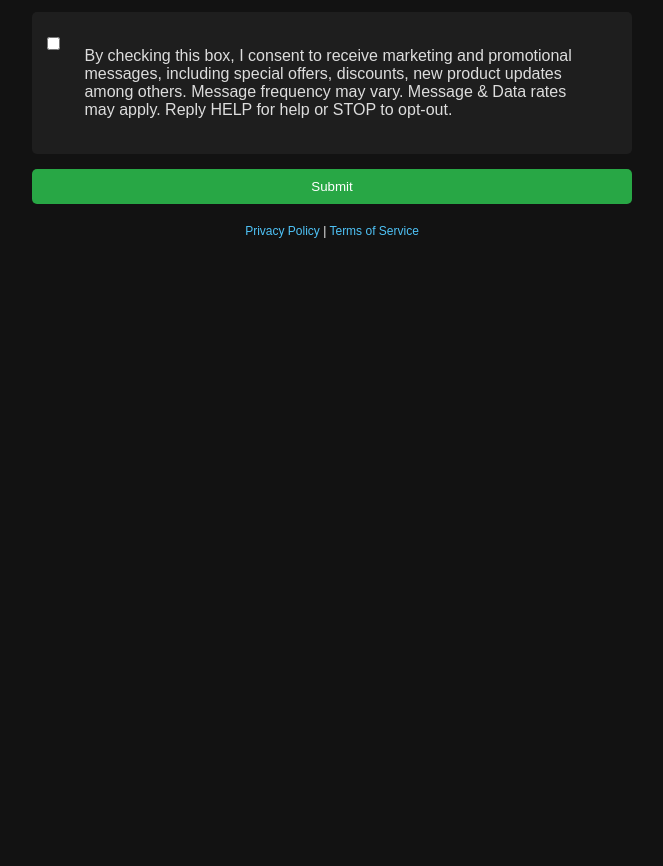
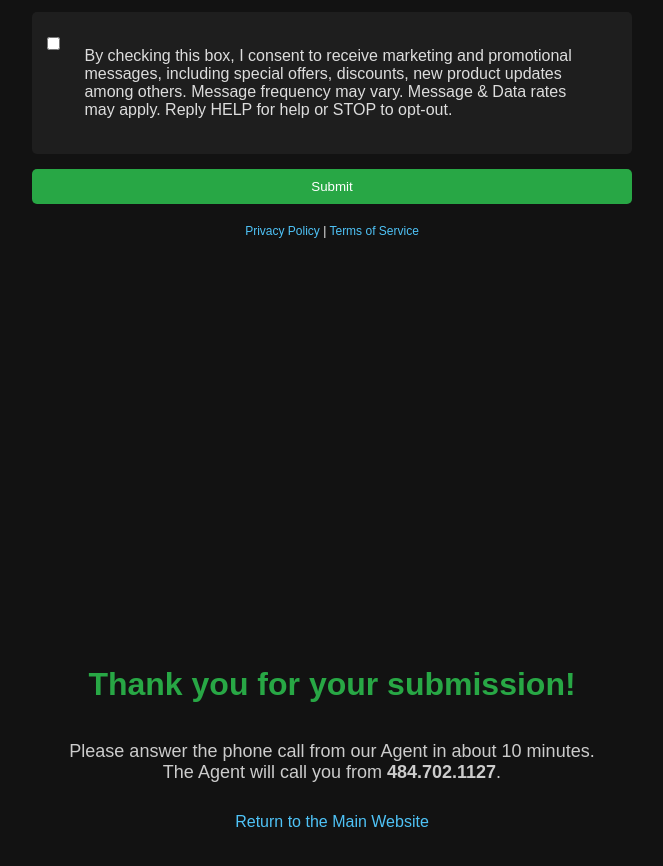
Before and after one commit to DavidMCinema/QuantumResonance, a website: page index.html in a window 1280 px wide. Shown: the part 726-1592 px from the top of the page, without its empty margins (308-971 px from the left). Before the commit the page ends 1024 px from the top, so only its background shows below. Drawn offline with Linux system fonts and the light colour scheme.

Commit message:
Update index.html

```diff
--- a/index.html
+++ b/index.html
@@ -8,10 +8,16 @@
       background-color: #121212;
       color: #f5f5f5;
       font-family: Arial, sans-serif;
+      margin: 0;
+      padding: 0;
+    }
+
+    #form-container {
       max-width: 600px;
       margin: 40px auto;
       padding: 20px;
     }
+
     input, label, button {
       display: block;
       width: 100%;
@@ -20,61 +26,98 @@
       border: none;
       border-radius: 5px;
     }
+
     input[type="checkbox"] {
       width: auto;
       display: inline-block;
       margin-right: 10px;
     }
+
     label.checkbox-label {
       display: inline-block;
       width: 90%;
       vertical-align: top;
       color: #ddd;
     }
+
     .checkbox-wrapper {
       background: #1e1e1e;
       padding: 15px;
       border-radius: 5px;
       margin-bottom: 15px;
     }
+
     input[type="text"], input[type="email"], input[type="tel"], input[type="url"] {
       background: #1e1e1e;
       color: #fff;
       border: 1px solid #333;
     }
+
     button {
       background-color: #28a745;
       color: white;
       cursor: pointer;
     }
+
     button:hover {
       background-color: #218838;
     }
+
     .footer-links {
       font-size: 12px;
       text-align: center;
       margin-top: 20px;
     }
+
     .footer-links a {
       color: #4fc3f7;
       text-decoration: none;
     }
+
     .footer-links a:hover {
       text-decoration: underline;
     }
-    #thankYouMessage {
-      margin-top: 20px;
-      padding: 15px;
-      background-color: #1e1e1e;
-      border-left: 5px solid #28a745;
+
+    #thank-you-message {
       display: none;
+      height: 100vh;
+      background-color: #121212;
+      color: #28a745;
+      display: flex;
+      flex-direction: column;
+      justify-content: center;
+      align-items: center;
+      text-align: center;
+      padding: 40px;
+    }
+
+    #thank-you-message h1 {
+      font-size: 32px;
+      margin-bottom: 20px;
+    }
+
+    #thank-you-message p {
+      font-size: 18px;
+      margin-bottom: 20px;
+      color: #ccc;
+    }
+
+    #thank-you-message a {
       font-size: 16px;
-      line-height: 1.4em;
+      color: #4fc3f7;
+      text-decoration: none;
+      margin-top: 10px;
+    }
+
+    #thank-you-message a:hover {
+      text-decoration: underline;
     }
   </style>
 </head>
 <body>
 
+  <!-- FORM WRAPPER -->
+  <div id="form-container">
     <form id="myForm">
       <label for="firstName">First Name *</label>
       <input type="text" id="firstName" name="first_name" required autocomplete="given-name">
@@ -108,12 +151,18 @@
       <button type="submit">Submit</button>
     </form>
 
-  <div id="thankYouMessage">
-    Thank you for your submission! Please answer the phone call from our Agent in about 10 minutes. The Agent will call you from <strong>484.702.1127</strong>.
+    <div class="footer-links">
+      <a href="#">Privacy Policy</a> | <a href="#">Terms of Service</a>
+    </div>
   </div>
 
-  <div class="footer-links">
-    <a href="#">Privacy Policy</a> | <a href="#">Terms of Service</a>
+  <!-- THANK YOU MESSAGE -->
+  <div id="thank-you-message">
+    <h1>Thank you for your submission!</h1>
+    <p>Please answer the phone call from our Agent in about 10 minutes.<br>
+       The Agent will call you from <strong>484.702.1127</strong>.
+    </p>
+    <a href="/">Return to the Main Website</a>
   </div>
 
   <script>
@@ -135,17 +184,14 @@
         body: JSON.stringify(data),
         headers: { "Content-Type": "application/json" }
       })
-
       .then(response => {
         if (response.ok) {
-          document.getElementById("thankYouMessage").style.display = "block";
-          document.getElementById("thankYouMessage").scrollIntoView({ behavior: "smooth" });
-          document.getElementById("myForm").reset();
+          // Show thank you message full screen
+          document.getElementById("form-container").style.display = "none";
+          document.getElementById("thank-you-message").style.display = "flex";
         } else {
           console.error("Non-OK response:", response);
-          response.text().then(text => {
-            console.error("Response body:", text);
-          });
+          response.text().then(text => console.error("Response body:", text));
           alert("Submission failed.");
         }
       })
```
Lines whose indentation alone changed are shown as unchanged.
